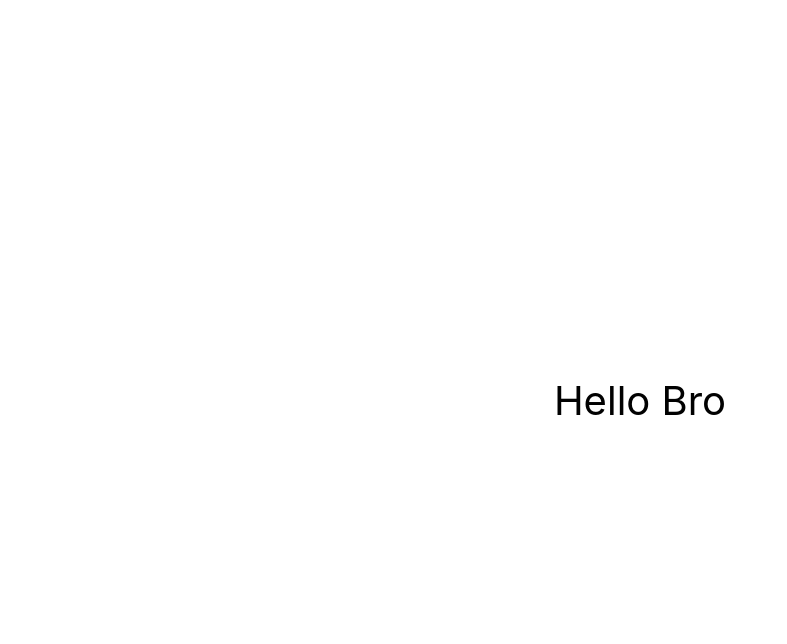
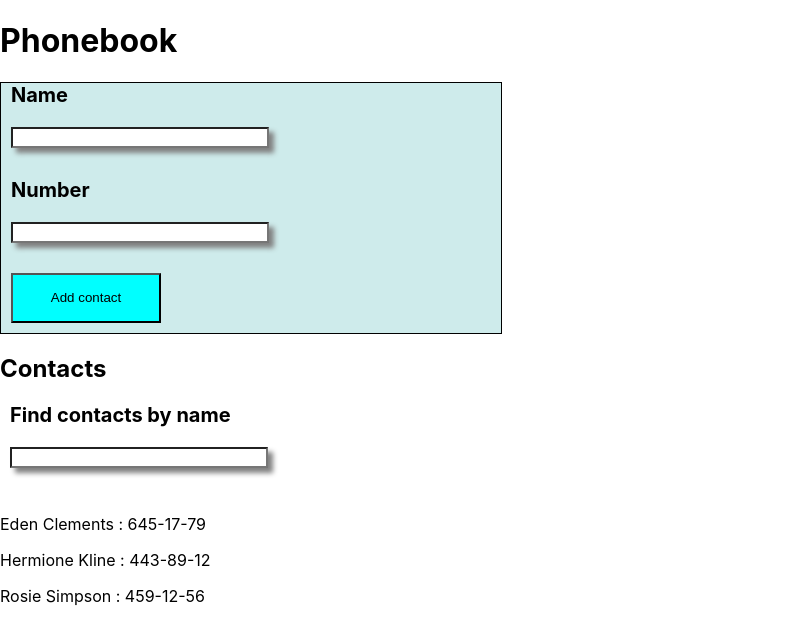
Before and after one commit to Radomanskyi/goit-react-hw-02-phonebook, a React (Create React App) app: page / in a window 1280 px wide. Shown: the top 644 px of the page, without its empty margins (0-787 px from the left). Built offline with nearby package versions, Linux system fonts and the light colour scheme.

Commit message:
2_DZ_2/2_part_1

```diff
--- a/src/components/App.jsx
+++ b/src/components/App.jsx
@@ -1,16 +1,25 @@
-export const App = () => {
-  return (
-    <div
-      style={{
-        height: '100vh',
-        display: 'flex',
-        justifyContent: 'center',
-        alignItems: 'center',
-        fontSize: 40,
-        color: '#010101'
-      }}
-    >
-      Hello Bro
-    </div>
-  );
-};
+import React,{ Component } from 'react';
+import ContactForm from './ContactForm/ContactForm';
+import Filter from './Filter/Filter'
+import ContactList from './ContactList/ContactList'
+
+class App extends Component {
+  state = {
+    contacts: [],
+    filter: '',
+  };
+  render() {
+    return (
+      <div>
+        <h1>Phonebook</h1>
+        <ContactForm />
+
+        <h2>Contacts</h2>
+        <Filter />
+    <ContactList />
+      </div>
+    );
+  }
+}
+
+export default App;
--- /dev/null
+++ b/src/components/ContactForm/ContactForm.jsx
@@ -0,0 +1,29 @@
+import React,{Component} from 'react';
+import contactFormCss from './contactForm.module.css'
+
+class ContactForm extends Component {
+state = {
+  name: ''
+}
+render () {
+  return (
+<div className={contactFormCss.container}>
+  <label>Name
+  <input
+  type="text"
+  name="name"
+  pattern="^[a-zA-Zа-яА-Я]+(([' -][a-zA-Zа-яА-Я ])?[a-zA-Zа-яА-Я]*)*$"
+  title="Name may contain only letters, apostrophe, dash and spaces. For example Adrian, Jacob Mercer, Charles de Batz de Castelmore d'Artagnan"
+  required
+  />
+  </label>
+  <label>Number
+    <input type="number" />
+  </label>
+  <button>Add contact</button>
+</div>
+  )
+  }
+}
+
+export default ContactForm
--- /dev/null
+++ b/src/components/ContactForm/contactForm.module.css
@@ -0,0 +1,31 @@
+.container {
+  display: flex;
+  flex-direction: column;
+  border: 1px solid black;
+  width: 500px;
+  background-color: rgb(206, 235, 235);
+}
+
+button {
+    display: block;
+    width: 150px;
+    height: 50px;
+    background-color: aqua;
+    margin-bottom: 10px;
+    margin-left: 10px;
+}
+
+label {
+    display: flex;
+    flex-direction: column;
+    font-size: 20px;
+    font-weight: 700;
+    margin-left: 10px;
+}
+
+input{
+    width: 250px;
+    margin-top: 20px;
+    margin-bottom: 30px;
+    box-shadow: 5px 5px 5px grey;;
+}
--- /dev/null
+++ b/src/components/ContactList/ContactList.jsx
@@ -0,0 +1,21 @@
+import React,{Component} from 'react';
+// import filterCss from './Filter.module.css'
+
+class ContactList extends Component {
+state = {
+    contacts: [],
+    name: '',
+    number: ''
+}
+render () {
+  return (
+<>
+  <p>Eden Clements : 645-17-79</p>
+  <p>Hermione Kline : 443-89-12</p>
+  <p>Rosie Simpson : 459-12-56</p>
+</>
+  )
+  }
+}
+
+export default ContactList
--- /dev/null
+++ b/src/components/Filter/Filter.jsx
@@ -0,0 +1,22 @@
+import React,{Component} from 'react';
+// import filterCss from './Filter.module.css'
+
+class Filter extends Component {
+state = {
+ contact: [],
+ filter: '',
+ name: '',
+ number: ''
+}
+render () {
+  return (
+<>
+  <label>Find contacts by name
+    <input type="text" />
+  </label>
+</>
+  )
+  }
+}
+
+export default Filter
--- a/src/index.js
+++ b/src/index.js
@@ -1,6 +1,6 @@
 import React from 'react';
 import ReactDOM from 'react-dom/client';
-import { App } from 'components/App';
+import  App  from 'components/App';
 import './index.css';
 
 ReactDOM.createRoot(document.getElementById('root')).render(
```
Also changed, not shown: src/components/Filter/Filter.module.css (added).
